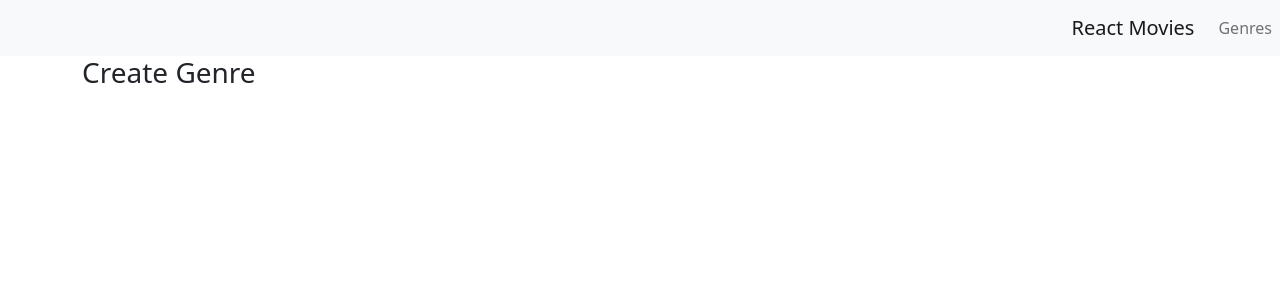
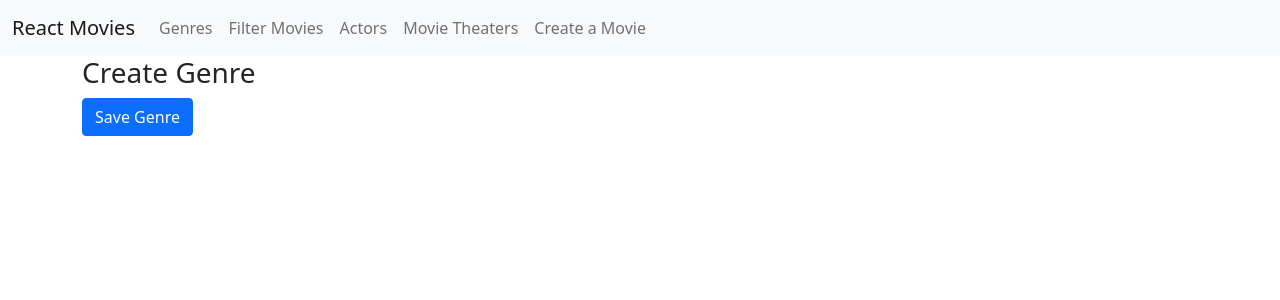
Before and after one commit to Tathagat017/React-TypeScript-Practice, a React (Vite) app in the folder movies-frontend/movies-frontend/: page /genre/create in a window 1280 px wide. Shown: the top 300 px of the page. Built offline with nearby package versions, Linux system fonts and the light colour scheme.

Commit message:
routing done

```diff
--- a/movies-frontend/movies-frontend/src/Genres/CreateGenre.tsx
+++ b/movies-frontend/movies-frontend/src/Genres/CreateGenre.tsx
@@ -1,7 +1,18 @@
+import Button from "../utils/Button";
+import { useNavigate } from "react-router-dom";
 const CreateGenre = () => {
+  const navigate = useNavigate();
   return (
     <>
       <h3>Create Genre</h3>
+      <Button
+        onClick={() => {
+          console.log("saved");
+          navigate("/genres");
+        }}
+      >
+        Save Genre
+      </Button>
     </>
   );
 };
--- a/movies-frontend/movies-frontend/src/Menu.tsx
+++ b/movies-frontend/movies-frontend/src/Menu.tsx
@@ -3,18 +3,39 @@ import { NavLink } from "react-router-dom";
 const Menu = () => {
   return (
     <nav className="navbar navbar-expand-lg navbar-light bg-light">
-      <div className="container-fluid"></div>
+      <div className="container-fluid">
         <NavLink className="navbar-brand" to="/">
           React Movies
         </NavLink>
         <div className="collapse navbar-collapse">
-        <ul className="navbar-nav me-auto mb-2 mb-1 mb-lg-0">
+          <ul className="navbar-nav me-auto mb-2 mb-lg-0 d-flex justify-content-between">
             <li className="nav-item">
               <NavLink className="nav-link" to="/genres">
                 Genres
               </NavLink>
             </li>
+            <li className="nav-item">
+              <NavLink className="nav-link" to="/movies/filter">
+                Filter Movies
+              </NavLink>
+            </li>
+            <li className="nav-item">
+              <NavLink className="nav-link" to="/actors">
+                Actors
+              </NavLink>
+            </li>
+            <li className="nav-item">
+              <NavLink className="nav-link" to="/movietheaters">
+                Movie Theaters
+              </NavLink>
+            </li>
+            <li className="nav-item">
+              <NavLink className="nav-link" to="/movies/create">
+                Create a Movie
+              </NavLink>
+            </li>
           </ul>
+        </div>
       </div>
     </nav>
   );
--- /dev/null
+++ b/movies-frontend/movies-frontend/src/movies/CreateMovie.tsx
@@ -0,0 +1,9 @@
+const CreateMovie = () => {
+  return (
+    <>
+      <h3>Create Actors</h3>
+    </>
+  );
+};
+
+export default CreateMovie;
--- /dev/null
+++ b/movies-frontend/movies-frontend/src/movies/EditMovie.tsx
@@ -0,0 +1,9 @@
+const EditMovie = () => {
+  return (
+    <>
+      <h3>Edit Movie</h3>
+    </>
+  );
+};
+
+export default EditMovie;
--- /dev/null
+++ b/movies-frontend/movies-frontend/src/movies/FilterMovies.tsx
@@ -0,0 +1,9 @@
+const FilterMovies = () => {
+  return (
+    <>
+      <h3>Filter movies</h3>
+    </>
+  );
+};
+
+export default FilterMovies;
--- a/movies-frontend/movies-frontend/src/utils/Button.tsx
+++ b/movies-frontend/movies-frontend/src/utils/Button.tsx
@@ -1,8 +1,14 @@
 const Button = (props: ButtonProps) => {
-  return <button className="btn btn-primary"> {props.children}</button>;
+  return (
+    <button className="btn btn-primary" onClick={props.onClick}>
+      {" "}
+      {props.children}
+    </button>
+  );
 };
 
 export default Button;
 interface ButtonProps {
   children?: React.ReactNode;
+  onClick(): void;
 }
```
Also changed, not shown: movies-frontend/movies-frontend/src/Routes/route-config.ts (+8 -1 lines). Lines whose indentation alone changed are shown as unchanged.
